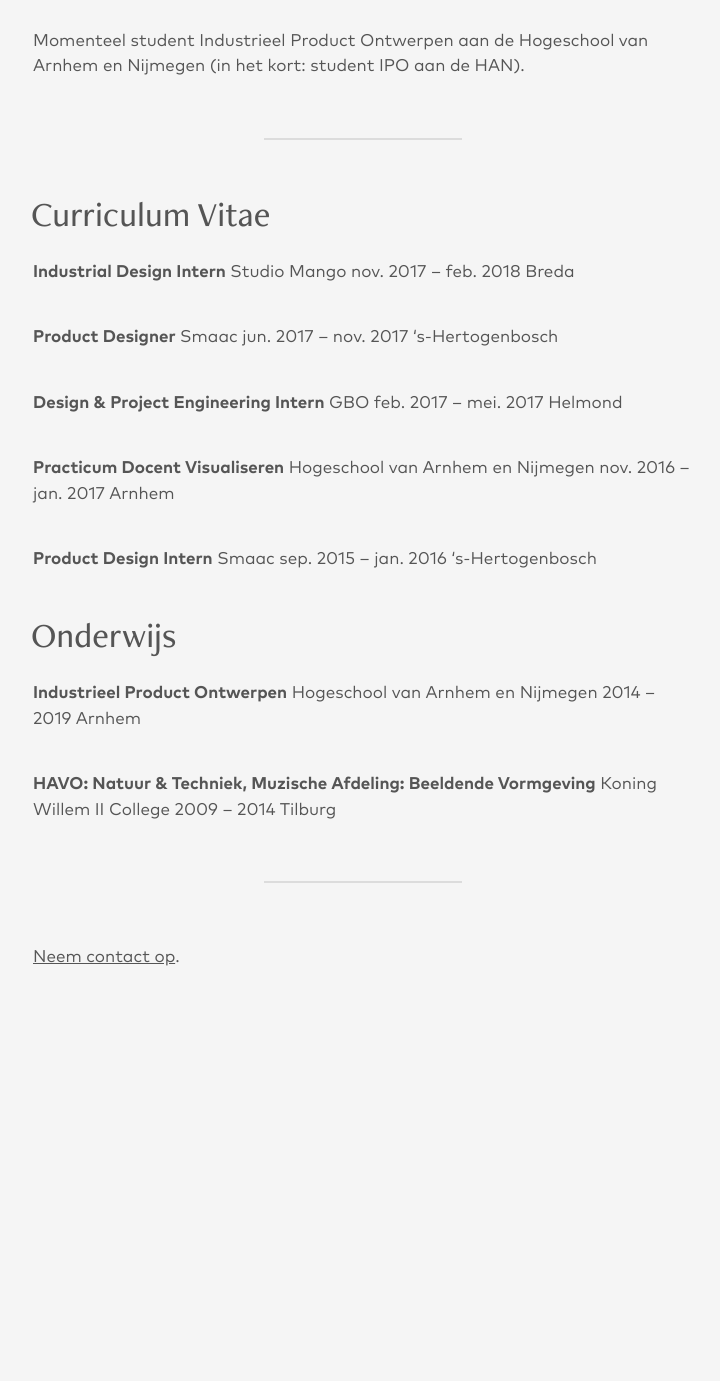
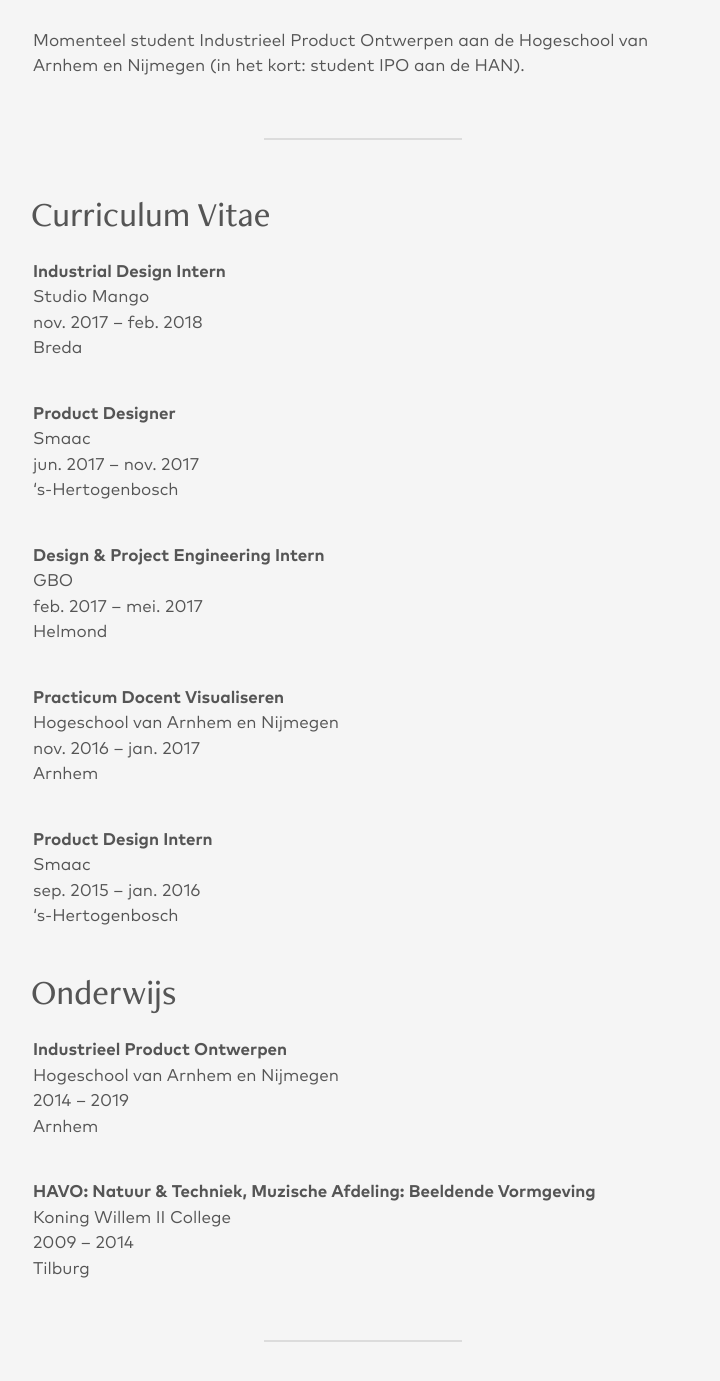
Before and after one commit to stijnvc/portfolio-old, a Jekyll site: the page built from about.md, in a window 1280 px wide and 1400 px high, scrolled down 950 px. Shown: the top 1381 px of the window, without its empty margins (277-997 px from the left). Built offline with Jekyll 4.4.1, drawn with Linux system fonts in a browser that asks for light colours; nearby versions of some CDN libraries; before the commit the page ends 2069 px from its top, so only the background shows below that.

```diff
--- a/about.md
+++ b/about.md
@@ -13,41 +13,41 @@ Momenteel student Industrieel Product Ontwerpen aan de Hogeschool van Arnhem en
 
 ### Curriculum Vitae
 
-**Industrial Design Intern**
-Studio Mango
-nov. 2017 – feb. 2018
+**Industrial Design Intern**<br>
+Studio Mango<br>
+nov. 2017 – feb. 2018<br>
 Breda
 
-**Product Designer**
-Smaac
-jun. 2017 – nov. 2017
+**Product Designer**<br>
+Smaac<br>
+jun. 2017 – nov. 2017<br>
 's-Hertogenbosch
 
-**Design & Project Engineering Intern**
-GBO
-feb. 2017 – mei. 2017
+**Design & Project Engineering Intern**<br>
+GBO<br>
+feb. 2017 – mei. 2017<br>
 Helmond
 
-**Practicum Docent Visualiseren**
-Hogeschool van Arnhem en Nijmegen
-nov. 2016 – jan. 2017
+**Practicum Docent Visualiseren**<br>
+Hogeschool van Arnhem en Nijmegen<br>
+nov. 2016 – jan. 2017<br>
 Arnhem
 
-**Product Design Intern**
-Smaac
-sep. 2015 – jan. 2016
+**Product Design Intern**<br>
+Smaac<br>
+sep. 2015 – jan. 2016<br>
 's-Hertogenbosch
 
 ### Onderwijs
 
-**Industrieel Product Ontwerpen**
-Hogeschool van Arnhem en Nijmegen
-2014 – 2019
+**Industrieel Product Ontwerpen**<br>
+Hogeschool van Arnhem en Nijmegen<br>
+2014 – 2019<br>
 Arnhem
 
-**HAVO: Natuur & Techniek, Muzische Afdeling: Beeldende Vormgeving**
-Koning Willem II College
-2009 – 2014
+**HAVO: Natuur & Techniek, Muzische Afdeling: Beeldende Vormgeving**<br>
+Koning Willem II College<br>
+2009 – 2014<br>
 Tilburg
 
 ---
```
